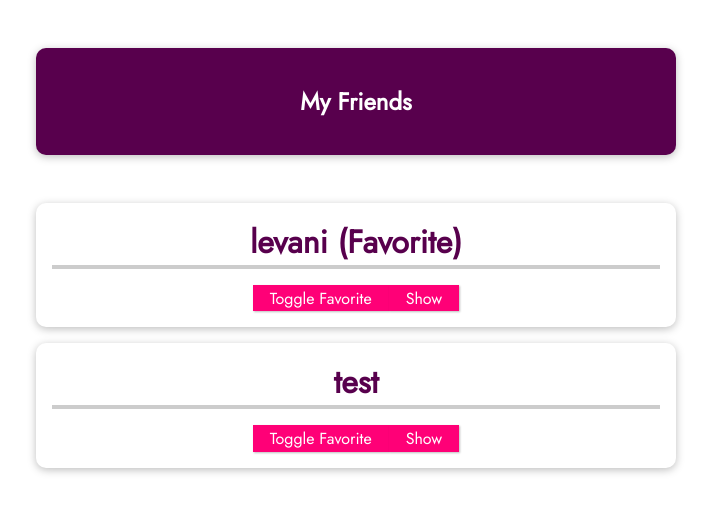
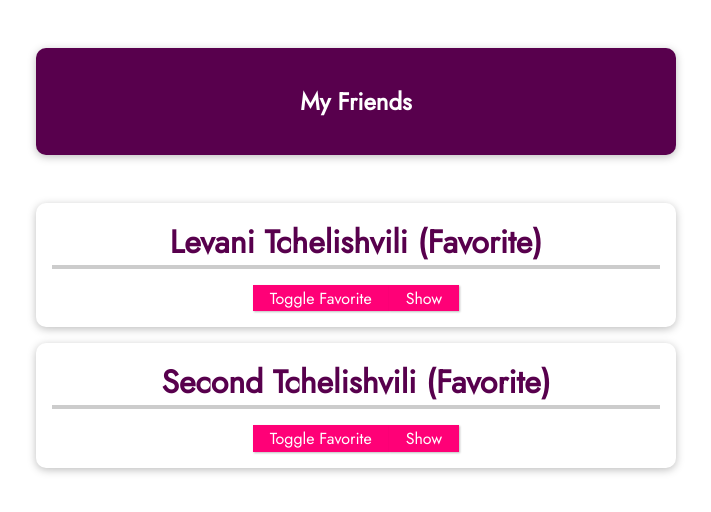
Before and after one commit to ltchelishvili1/vue-course, a Vue app in the folder vue-first-project/: page / in a window 1280 px wide. Shown: the top 512 px of the page, without its empty margins (284-995 px from the left). Built offline with nearby package versions, Linux system fonts and the light colour scheme.

Commit message:
feat: dynamic rendering

```diff
--- a/vue-first-project/src/App.vue
+++ b/vue-first-project/src/App.vue
@@ -3,16 +3,12 @@
     <header><h1>My Friends</h1></header>
     <ul>
       <friend-contact
-          name="levani"
-          phone-number="55660000"
-          email-address="test@email.com"
-          is-favorite="1"
-        ></friend-contact>
-        <friend-contact
-          name="test"
-          phone-number="54435324"
-          email-address="test1@email.com"
-
+        v-for="friend in friends"
+        :key="friend.id"
+        :name="friend.name"
+        :phone-number="friend.phone"
+        :email-address="friend.phone"
+        v-bind:is-favorite="true"
       ></friend-contact>
     </ul>
   </section>
@@ -42,7 +38,6 @@
   },
 };
 </script>
-
 
 <style>
 @import url("https://fonts.googleapis.com/css2?family=Jost&display=swap");
--- a/vue-first-project/src/components/FriendContact.vue
+++ b/vue-first-project/src/components/FriendContact.vue
@@ -1,6 +1,6 @@
 <template>
   <li>
-    <h2>{{ name }} {{ friendIsFavorite === "1" ? "(Favorite)" : "" }}</h2>
+    <h2>{{ name }} {{ friendIsFavorite ? "(Favorite)" : "" }}</h2>
     <button @click="toggleFavorite">Toggle Favorite</button>
     <button @click="toggleDetails">
       {{ detailsAreVisible ? "Hide" : "Show" }}
@@ -29,22 +29,17 @@
       required: true,
     },
     isFavorite: {
-      type: String,
+      type: Boolean,
       required: false,
-      default: "0",
-      validator: function (value) {
-        return value === "1" || value === "0";
-      },
+      default: false,
+      // validator: function (value) {
+      //   return value === "1" || value === "0";
+      // },
     },
   },
   data() {
     return {
       detailsAreVisible: false,
-      friend: {
-        name: "levani",
-        phone: "557700447",
-        email: "test@test.com",
-      },
       friendIsFavorite: this.isFavorite,
     };
   },
@@ -53,11 +48,7 @@
       this.detailsAreVisible = !this.detailsAreVisible;
     },
     toggleFavorite() {
-      if (this.friendIsFavorite === "1") {
-        this.friendIsFavorite = "0";
-      } else {
-        this.friendIsFavorite = "1";
-      }
+      this.friendIsFavorite = !this.friendIsFavorite;
     },
   },
 };
```
Lines whose indentation alone changed are shown as unchanged.
